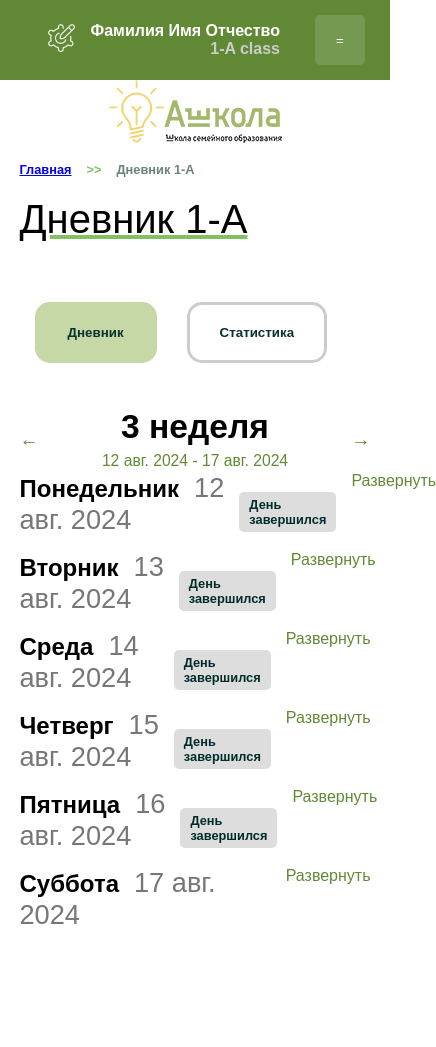
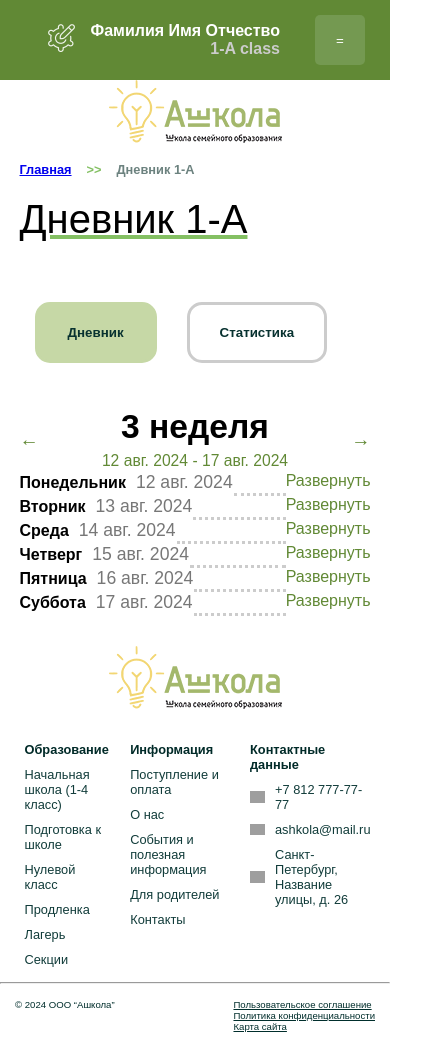
Before and after one commit to Deldore/a-school, a React (Create React App) app: page / in a window 390 px wide. Shown: the whole page, 436 px wide, since content can reach past the window. Before the commit the page ends 961 px from the top, so only its background shows below. Built offline with nearby package versions, Linux system fonts and the light colour scheme; grey boxes are pictures that could not be loaded.

Commit message:
ended mobile version of diary

```diff
--- a/src/Components/Diary/Diary.jsx
+++ b/src/Components/Diary/Diary.jsx
@@ -142,7 +142,7 @@ const Diary = () => {
                         <table className={style.table}>
                             <thead>
                                 <th>№</th>
-                                <th>Время</th>
+                                <th className={style.time}>Время</th>
                                 <th>Предмет/мероприятие</th>
                                 <th>Тема, домашнее задание, комментарий</th>
                                 <th>Оценка</th>
@@ -150,7 +150,7 @@ const Diary = () => {
                             <tbody>
                             <tr>
                                 <td>1</td>
-                                <td>08:00 - 08:45</td>
+                                <td className={style.time}>08:00 - 08:45</td>
                                 <td>Литература, чтение</td>
                                 <td style={{textAlign: "left"}}>
                                     <b>Тема:</b> Пример очень длинного названия темы, для визуализации второй
@@ -165,7 +165,7 @@ const Diary = () => {
                             </tr>
                             <tr>
                                 <td>2</td>
-                                <td>09:00 - 09:45</td>
+                                <td className={style.time}>09:00 - 09:45</td>
                                 <td>Литература, чтение</td>
                                 <td style={{textAlign: "left"}}>
                                     <b>Тема:</b> Пример очень длинного названия темы, для визуализации второй
@@ -180,7 +180,7 @@ const Diary = () => {
                             </tr>
                             <tr>
                                 <td>3</td>
-                                <td>10:00 - 10:45</td>
+                                <td className={style.time}>10:00 - 10:45</td>
                                 <td>Литература, чтение</td>
                                 <td style={{textAlign: "left"}}>
                                     <b>Тема:</b> Пример очень длинного названия темы, для визуализации второй
@@ -195,7 +195,7 @@ const Diary = () => {
                             </tr>
                             <tr>
                                 <td>4</td>
-                                <td>11:00 - 11:45</td>
+                                <td className={style.time}>11:00 - 11:45</td>
                                 <td>Литература, чтение</td>
                                 <td style={{textAlign: "left"}}>
                                     <b>Тема:</b> Пример очень длинного названия темы, для визуализации второй
--- a/src/Components/Diary/DiaryStyle.module.css
+++ b/src/Components/Diary/DiaryStyle.module.css
@@ -89,4 +89,47 @@ th, td {
     .mobileHidden {
         display: none !important;
     }
+    .dayName {
+         font-family: Arial;
+         font-size: 1rem;
+         vertical-align: center;
+         justify-items: center;
+         align-items: center;
+     }
+    .secondary {
+        color: #777;
+        font-size: 1.1rem;
+        font-weight: 200;
+        margin-left: 10px;
+    }
+    .dayStatus {
+        display: none;
+    }
+    .line {
+        flex-basis: 0;
+        -webkit-box-flex: 1;
+        flex-grow: 1;
+        max-width: 100%;
+        border-bottom: 3px dotted #CCC;
+        margin-left: 1px;
+        align-self: end;
+    }
+    .dayPanel {
+        display: flex;
+        justify-content: space-between;
+        flex-direction: row;
+        max-height: 1.5rem;
+        overflow: hidden;
+    }
+    .table {
+        border-radius: 5px;
+        max-width: 100%;
+        padding: 0;
+        box-sizing: content-box;
+        overflow: hidden;
+        font-size: .9rem;
+    }
+    .time {
+        display: none;
+    }
 }
--- /dev/null
+++ b/src/Components/Footer/Footer.jsx
@@ -0,0 +1,67 @@
+import React from 'react';
+import style from './FooterStyle.module.css';
+import logo from '../../Images/logo.png';
+import phoneIcon from '../../Images/phoneIcon.png';
+import mailIcon from '../../Images/mailIcon.png';
+import mapIcon from '../../Images/mapIcon.png';
+const Footer = () => {
+    return (
+        <footer>
+            <div className={style.footer}>
+                <div className={style.logo}>
+                    <img src={logo} alt=""/>
+                </div>
+                <div className={style.lists}>
+                    <ul className={style.list}>
+                        <span className={style.title}>Образование</span>
+                        <li className={style.listItem}><a className={style.link} href="#">Начальная школа (1-4 класс)</a></li>
+                        <li className={style.listItem}><a className={style.link} href="#">Подготовка к школе</a></li>
+                        <li className={style.listItem}><a className={style.link} href="#">Нулевой класс</a></li>
+                        <li className={style.listItem}><a className={style.link} href="#">Продленка</a></li>
+                        <li className={style.listItem}><a className={style.link} href="#">Лагерь</a></li>
+                        <li className={style.listItem}><a className={style.link} href="#">Секции</a></li>
+                    </ul>
+                    <ul className={style.list}>
+                        <span className={style.title}>Информация</span>
+                        <li className={style.listItem}><a className={style.link} href="#">Поступление и оплата</a></li>
+                        <li className={style.listItem}><a className={style.link} href="#">О нас</a></li>
+                        <li className={style.listItem}><a className={style.link} href="#">События и полезная информация</a></li>
+                        <li className={style.listItem}><a className={style.link} href="#">Для родителей</a></li>
+                        <li className={style.listItem}><a className={style.link} href="#">Контакты</a></li>
+                    </ul>
+                    <ul className={style.list}>
+                        <span className={style.title}>Контактные данные</span>
+                        <li className={style.listItem}><a className={style.link} href="#">
+                            <img className={style.contactIcon} src={phoneIcon} alt="#" style={{marginRight: "10px"}}/>
+                            <span className={style.contactText}>+7 812 777-77-77</span>
+                        </a></li>
+                        <li className={style.listItem}><a className={style.link} href="#">
+                            <img className={style.contactIcon} src={mailIcon} alt="#" style={{marginRight: "10px"}}/>
+                            <span className={style.contactText}>ashkola@mail.ru</span>
+                        </a></li>
+                        <li className={style.listItem}><a className={style.link} href="#">
+                            <img className={style.contactIcon} src={mapIcon} alt="#" style={{marginRight: "10px"}}/>
+                            <span className={style.contactText}>
+                                Санкт-Петербург,<br/>
+                                Название улицы, д. 26
+                            </span>
+                        </a></li>
+                    </ul>
+                </div>
+            </div>
+            <hr style={{color: "#FFFFFF"}}/>
+            <div className={style.bottom}>
+                <div>
+                    <span>© 2024  ООО “Ашкола”</span>
+                </div>
+                <div className={style.bottomLinks}>
+                    <a className={style.bottomLink} href="#">Пользовательское соглашение</a>
+                    <a className={style.bottomLink} href="#">Политика конфиденциальности</a>
+                    <a className={style.bottomLink} href="#">Карта сайта</a>
+                </div>
+            </div>
+        </footer>
+    );
+};
+
+export default Footer;
--- /dev/null
+++ b/src/Components/Footer/FooterStyle.module.css
@@ -0,0 +1,83 @@
+.footer {
+    display: flex;
+    justify-content: space-around;
+    /*justify-content: space-evenly;*/
+    padding: 15px 5%;
+}
+.logo {
+    align-self: center;
+}
+.lists {
+    display: flex;
+    justify-content: space-between;
+    align-self: start;
+    margin-top: 30px;
+}
+.list {
+    margin-left: 50px;
+    list-style: none;
+}
+.title {
+    color: #002A28;
+    font-weight: 600;
+}
+.link {
+    text-decoration: none;
+    color: #113c3a;
+    display: flex;
+}
+.listItem {
+    margin-top: 10px;
+}
+.contactText {
+    align-self: center;
+}
+.contactIcon {
+    align-self: center;
+}
+
+.bottom {
+    display: flex;
+    justify-content: space-between;
+    font-size: .6rem;
+    padding: 15px;
+    color: #002e2c;
+}
+.bottomLinks {
+    display: flex;
+    flex-direction: column;
+}
+.bottomLink {
+    color: #002e2c;
+}
+
+@media screen and (max-width: 1080px) {
+    .footer {
+        display: flex;
+        justify-content: center;
+        padding: 15px 5%;
+        flex-direction: column;
+        font-size: .8rem;
+    }
+    .lists {
+        display: flex;
+        justify-content: space-between;
+        align-self: center;
+        margin-top: 30px;
+    }
+    .list {
+        margin-left: 20px;
+        list-style: none;
+    }
+    .list:first-child {
+        margin-left: 5px;
+    }
+    .contactIcon {
+        align-self: center;
+        max-width: 15px;
+    }
+
+    .logo {
+        align-self: center;
+    }
+}
--- a/src/Pages/ForStudents/StudentPage.jsx
+++ b/src/Pages/ForStudents/StudentPage.jsx
@@ -5,6 +5,7 @@ import Heading from "../../Components/Heading/Heading";
 import Diary from "../../Components/Diary/Diary";
 import style from './StudentStyles.module.css';
 import Statistic from "../../Components/Statistic/Statistic";
+import Footer from "../../Components/Footer/Footer";
 
 const StudentPage = () => {
 
@@ -27,6 +28,7 @@ const StudentPage = () => {
                     <Statistic />
                 )}
             </main>
+            <Footer/>
         </>
     );
 };
```
